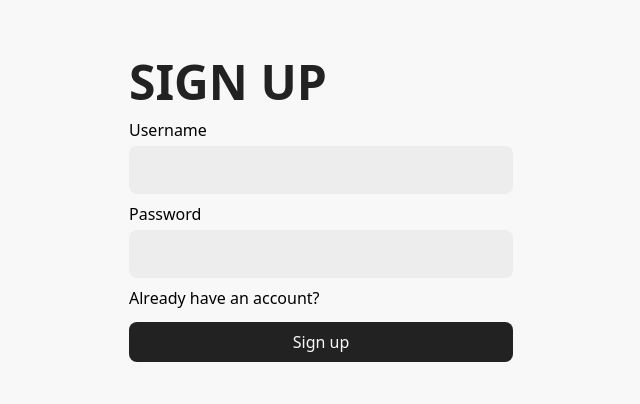
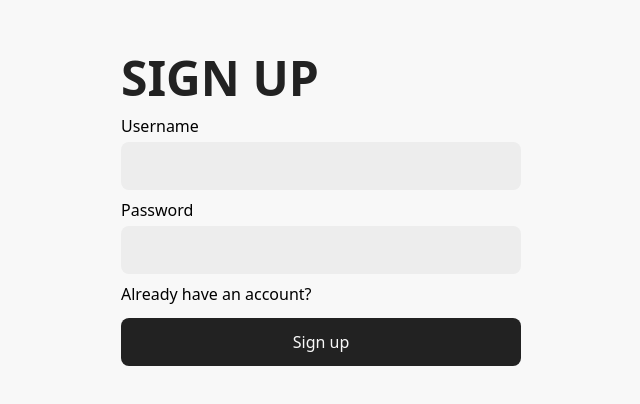
Before and after one commit to rodrigovalest/drawww, an Angular app in the folder frontend/: page /signup in a window 1280 px wide. Shown: the part 190-594 px from the top of the page, without its empty margins (319-959 px from the left). Built offline with nearby package versions, Linux system fonts and the light colour scheme.

Commit message:
[add] fixing size of components

```diff
--- a/frontend/src/app/components/button/button.component.html
+++ b/frontend/src/app/components/button/button.component.html
@@ -1,6 +1,6 @@
 <div [class]="class">
     <button
-        class="bg-baseBlack text-baseWhite font-apercu font-normal w-96 h-10 rounded-lg mt-2 hover:bg-darkGray"
+        class="bg-baseBlack text-baseWhite font-apercu font-normal w-[400px] h-12 rounded-lg mt-2 hover:bg-darkGray"
         (click)="onClick()"
     >
         {{ text }}
--- a/frontend/src/app/components/input/input.component.html
+++ b/frontend/src/app/components/input/input.component.html
@@ -2,7 +2,7 @@
     <p class="font-apercu font-normal">{{ text }}</p>
     <input
         [type]="type"
-        class="bg-lightGray h-12 w-96 rounded-lg px-2 mb-2 mt-1 focus:bg-mediumGray focus:outline-none"
+        class="bg-lightGray h-12 w-[400px] rounded-lg px-2 mb-2 mt-1 focus:bg-mediumGray focus:outline-none"
         [formControl]="control"
     />
 </div>
--- a/frontend/src/app/components/title/title.component.html
+++ b/frontend/src/app/components/title/title.component.html
@@ -1,5 +1,5 @@
 <div [class]="class">
-    <h2 class="font-apercu text-5xl font-extrabold text-baseBlack">
+    <h2 class="max-w-[400px] font-apercu text-5xl font-extrabold text-baseBlack">
         {{ title }}
     </h2>
 </div>
```
